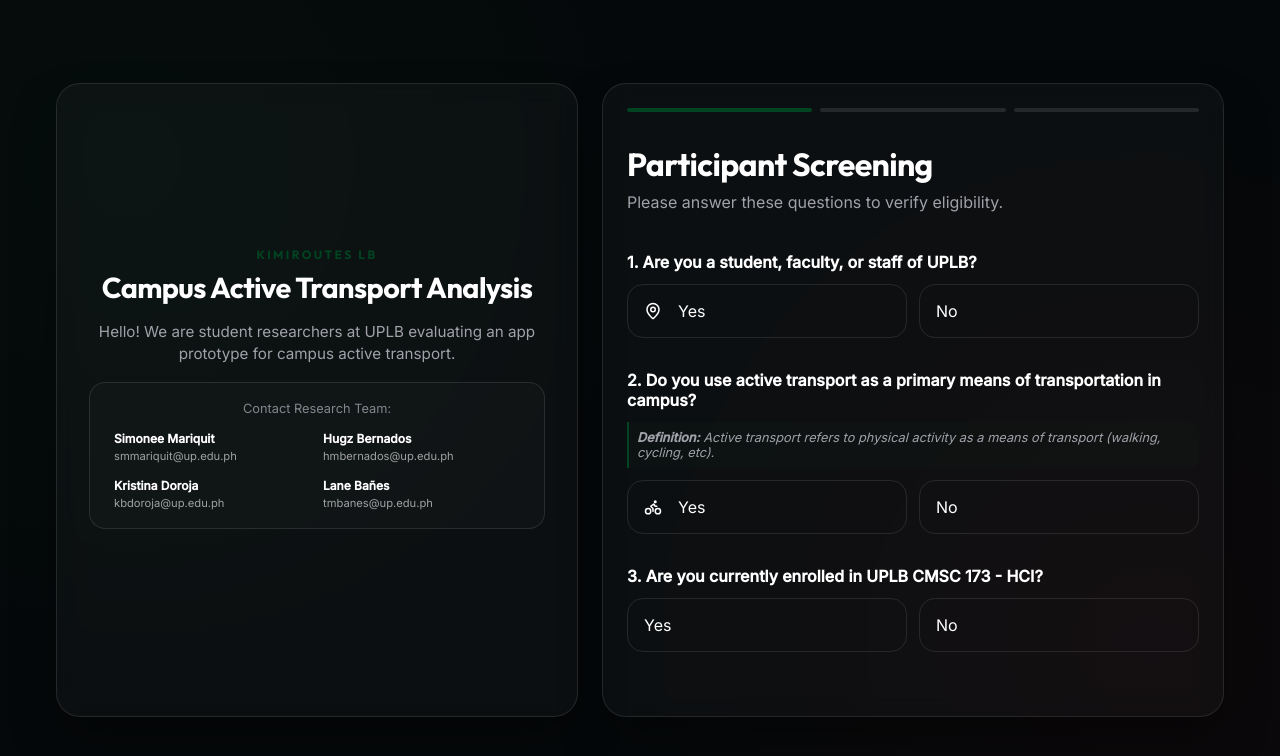
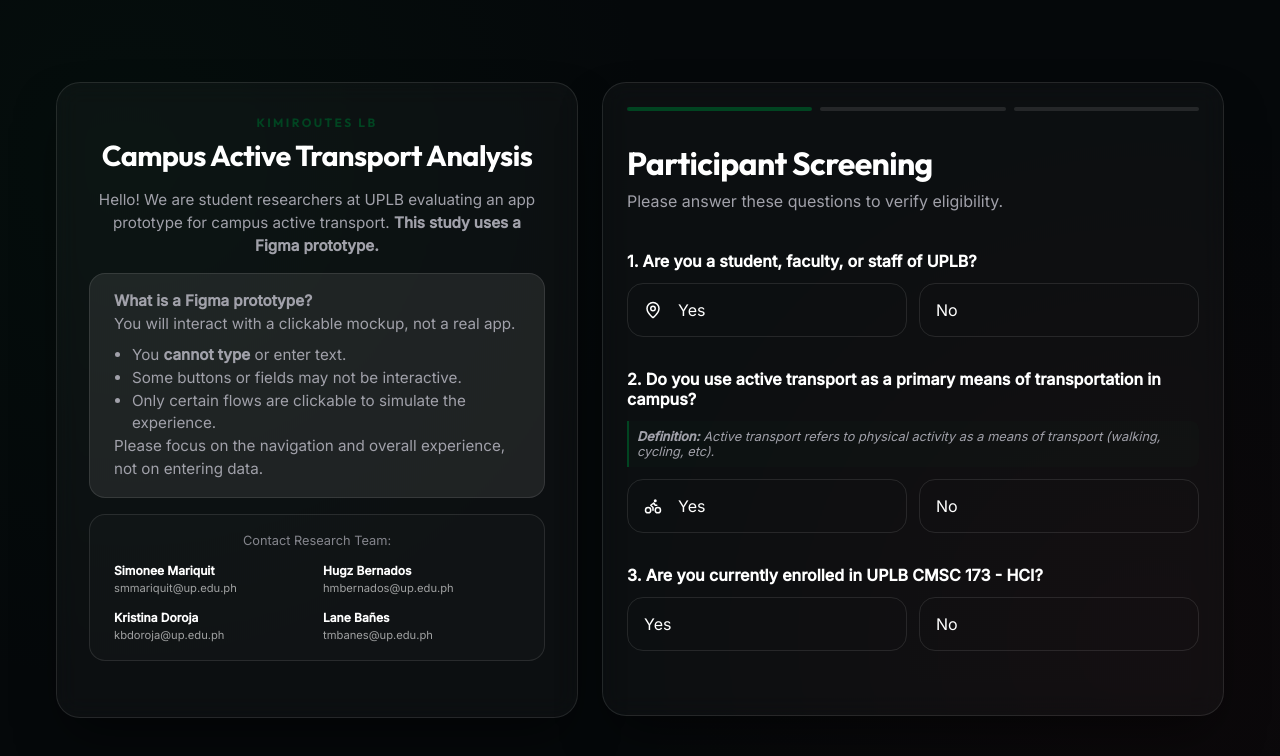
Before and after one commit to smmariquit/173-autostudy, a Next.js app: page / in a window 1280 px wide. Shown: the top 756 px of the page. Built offline with nearby package versions, Linux system fonts and the light colour scheme.

Commit message:
chore: clarify limitations of figma

```diff
--- a/src/app/api/send-email/route.ts
+++ b/src/app/api/send-email/route.ts
@@ -24,7 +24,18 @@
         </div>
         <h2 style="color: #014421; margin-top: 0; text-align: center;">KIMIroutes LB: Study Instructions</h2>
         <p>Hello <strong>${name}</strong>,</p>
-        <p>Thank you for participating in our research on campus active transport! Please follow the instructions and study order assigned to you below:</p>
+        <p>Thank you for participating in our research on campus active transport! <strong>This study involves testing a Figma prototype.</strong></p>
+        <div style="background: #fff3cd; color: #856404; padding: 12px 18px; border-radius: 8px; border: 1px solid #ffeeba; margin: 18px 0 24px 0; font-size: 0.98rem;">
+          <strong>What does it mean to test a Figma prototype?</strong><br/>
+          You will interact with a clickable mockup, not a real app. <br/>
+          <ul style="margin: 8px 0 0 18px; padding: 0;">
+            <li>You <b>cannot type</b> or enter text.</li>
+            <li>Some buttons or fields may not be interactive.</li>
+            <li>Only certain flows are clickable to simulate the experience.</li>
+          </ul>
+          Please focus on the navigation and overall experience, not on entering data.
+        </div>
+        <p>Please follow the instructions and study order assigned to you below:</p>
 
         <div style="background: #fdfdfd; padding: 25px; border-radius: 12px; border: 1px solid #e5e7eb; margin: 25px 0;">
           <div style="margin-bottom: 20px; padding-bottom: 15px; border-bottom: 1px solid #f3f4f6;">
--- a/src/app/page.tsx
+++ b/src/app/page.tsx
@@ -44,9 +44,25 @@
             <h1 style={{ fontSize: '1.8rem', marginBottom: '1rem', lineHeight: '1.2' }}>Campus Active Transport Analysis</h1>
             <div style={{ color: 'var(--text-dim)', fontSize: '0.95rem', lineHeight: '1.5' }}>
               <p style={{ marginBottom: '1rem' }}>
-                Hello! We are student researchers at UPLB evaluating an app prototype for campus active transport.
+                Hello! We are student researchers at UPLB evaluating an app prototype for campus active transport. <strong>This study uses a Figma prototype.</strong>
               </p>
-
+              <div style={{
+                textAlign: 'left',
+                background: 'rgba(255, 255, 255, 0.08)',
+                padding: '1rem 1.5rem',
+                borderRadius: '16px',
+                border: '1px solid var(--glass-border)',
+                marginBottom: '1rem'
+              }}>
+                <strong>What is a Figma prototype?</strong><br/>
+                You will interact with a clickable mockup, not a real app.<br/>
+                <ul style={{ margin: '8px 0 0 18px', padding: 0 }}>
+                  <li>You <b>cannot type</b> or enter text.</li>
+                  <li>Some buttons or fields may not be interactive.</li>
+                  <li>Only certain flows are clickable to simulate the experience.</li>
+                </ul>
+                Please focus on the navigation and overall experience, not on entering data.
+              </div>
               <div style={{
                 textAlign: 'left',
                 background: 'rgba(255, 255, 255, 0.02)',
--- a/src/components/StudyForm.tsx
+++ b/src/components/StudyForm.tsx
@@ -228,7 +228,16 @@
             marginBottom: '1.5rem'
           }}>
             <h3 style={{ marginBottom: '1rem' }}>Informed Consent for "KIMIroutes LB: Campus Active Transport Study"</h3>
-            <p>I volunteer to participate in a research study conducted by UPLB students. I understand that the study is designed to gather information about campus active transport. I will be asked to complete two tasks on the Maze platform.</p>
+            <p>I volunteer to participate in a research study conducted by UPLB students. I understand that the study is designed to gather information about campus active transport. <strong>This study uses a Figma prototype, which is a clickable mockup, not a real app.</strong> I will be asked to complete two tasks on the Maze platform.</p>
+            <div style={{ background: '#fff3cd', color: '#856404', padding: '10px 16px', borderRadius: '8px', border: '1px solid #ffeeba', margin: '12px 0', fontSize: '0.98rem' }}>
+              <strong>What does this mean?</strong><br/>
+              <ul style={{ margin: '8px 0 0 18px', padding: 0 }}>
+                <li>You <b>cannot type</b> or enter text.</li>
+                <li>Some buttons or fields may not be interactive.</li>
+                <li>Only certain flows are clickable to simulate the experience.</li>
+              </ul>
+              Please focus on the navigation and overall experience, not on entering data.
+            </div>
             <p style={{ marginTop: '0.5rem' }}>My participation in this research is voluntary. I may withdraw and discontinue participation at any time without penalty. All information I provide will be kept confidential and used only for research purposes.</p>
             <p style={{ marginTop: '0.5rem' }}>By signing below, I acknowledge that I have read the above information and agree to participate in this study.</p>
           </div>
```
